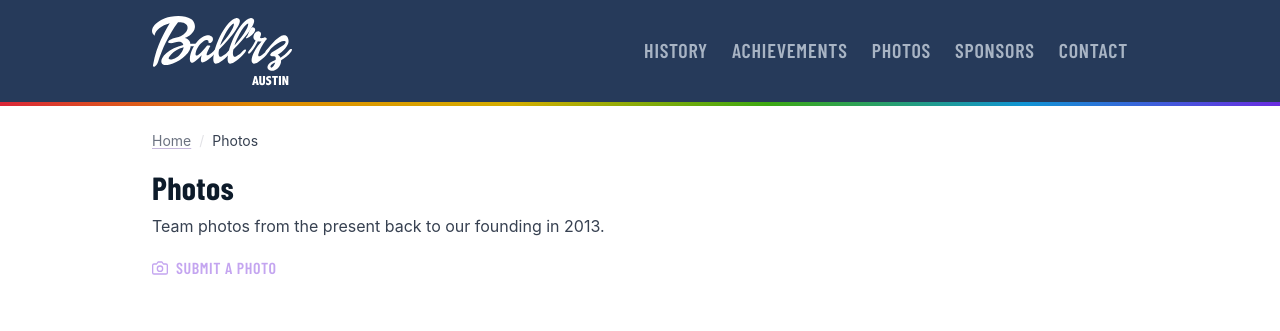
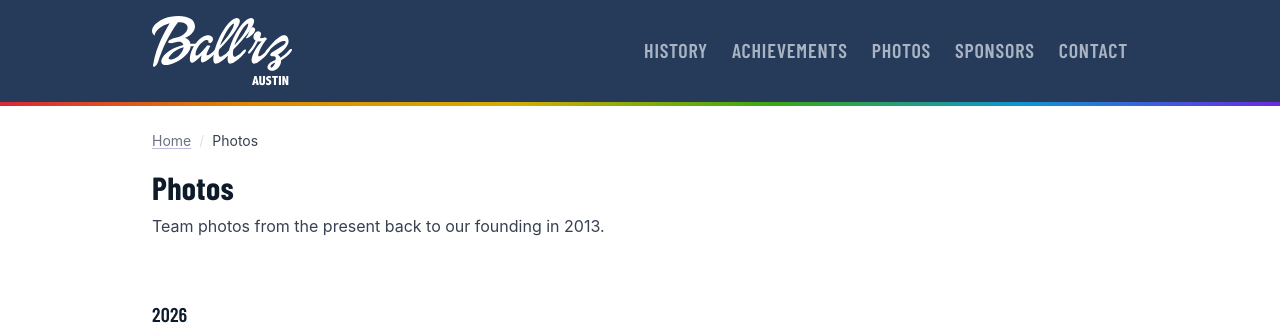
Before and after one commit to garrettatx/austinballrz, an Astro site: page /photos in a window 1280 px wide. Shown: the top 331 px of the page. Built offline with nearby package versions, Linux system fonts and the light colour scheme; Astro itself is replaced by a stand-in of ours; grey boxes are pictures that could not be loaded.

Commit message:
Remove submit photo link from public photos page
Admin photo form is noindex/nofollow and should not be linked
from public pages. Removed the link and its CSS.

Co-Authored-By: Claude Opus 4.6 (1M context) <noreply@anthropic.com>

```diff
--- a/src/pages/photos.astro
+++ b/src/pages/photos.astro
@@ -61,12 +61,6 @@ function gridClass(count: number): string {
     breadcrumbs={breadcrumbs}
   />
 
-  <div class="container" style="margin-top: calc(-1 * var(--space-4)); margin-bottom: var(--space-6);">
-    <a href="/admin/photo/" class="ballrz-submit-photo-link">
-      <svg width="16" height="16" viewBox="0 0 24 24" fill="none" stroke="currentColor" stroke-width="2" stroke-linecap="round" stroke-linejoin="round" aria-hidden="true"><path d="M23 19a2 2 0 0 1-2 2H3a2 2 0 0 1-2-2V8a2 2 0 0 1 2-2h4l2-3h6l2 3h4a2 2 0 0 1 2 2z"/><circle cx="12" cy="13" r="4"/></svg>
-      Submit a photo
-    </a>
-  </div>
 
   <section class="section-sm">
     <div class="container" style="display: flex; flex-direction: column; gap: var(--space-10);">
@@ -105,28 +99,6 @@ function gridClass(count: number): string {
 </Layout>
 
 <style>
-  .ballrz-submit-photo-link {
-    display: inline-flex;
-    align-items: center;
-    gap: 0.5rem;
-    font-family: var(--font-heading);
-    font-size: var(--text-base);
-    font-weight: 600;
-    text-transform: uppercase;
-    letter-spacing: 0.04em;
-    color: var(--color-accent-light);
-    text-decoration: none;
-    transition: color 0.15s;
-  }
-  .ballrz-submit-photo-link:hover {
-    color: white;
-  }
-  .ballrz-submit-photo-link:focus-visible {
-    outline: 2px solid var(--color-accent-light);
-    outline-offset: 4px;
-    border-radius: 4px;
-  }
-
   /* Base gallery */
   .gallery {
     display: grid;
```
